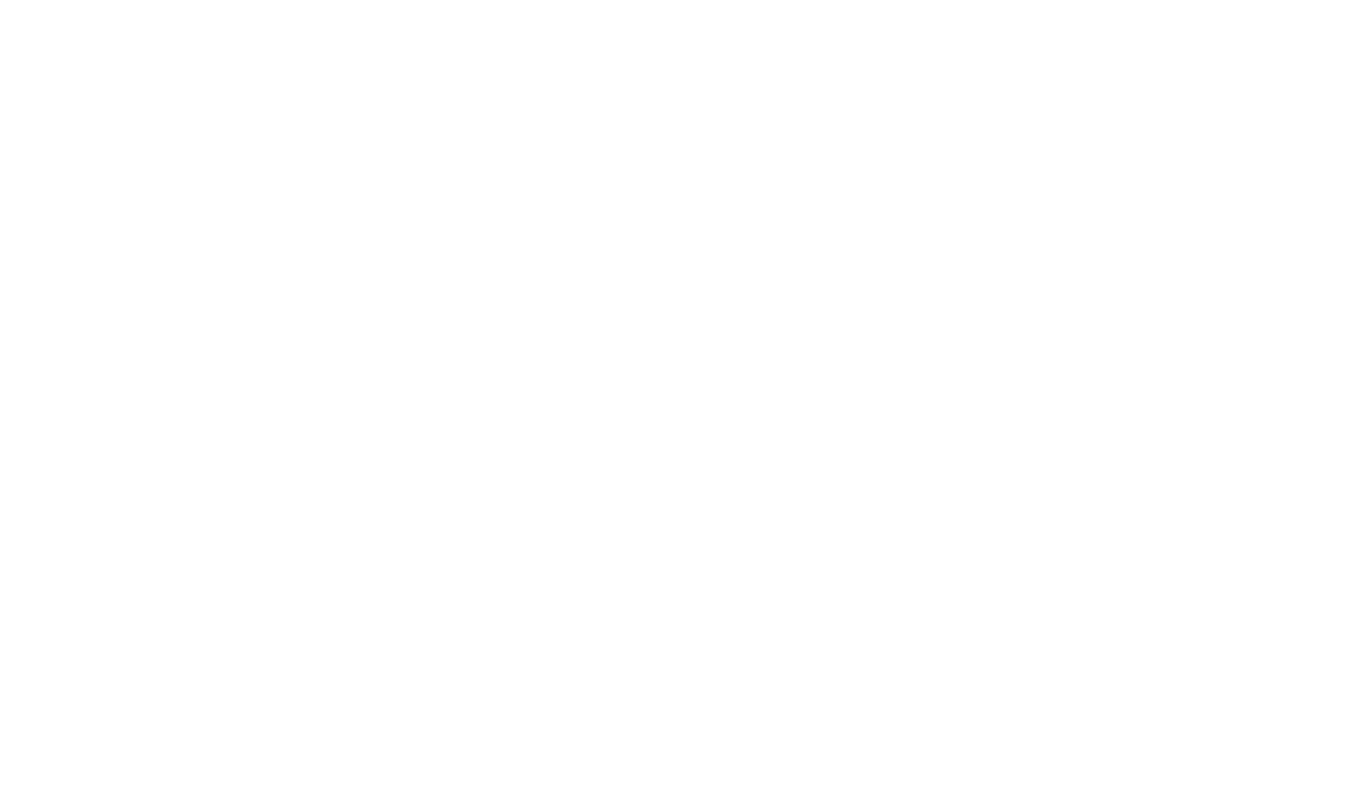
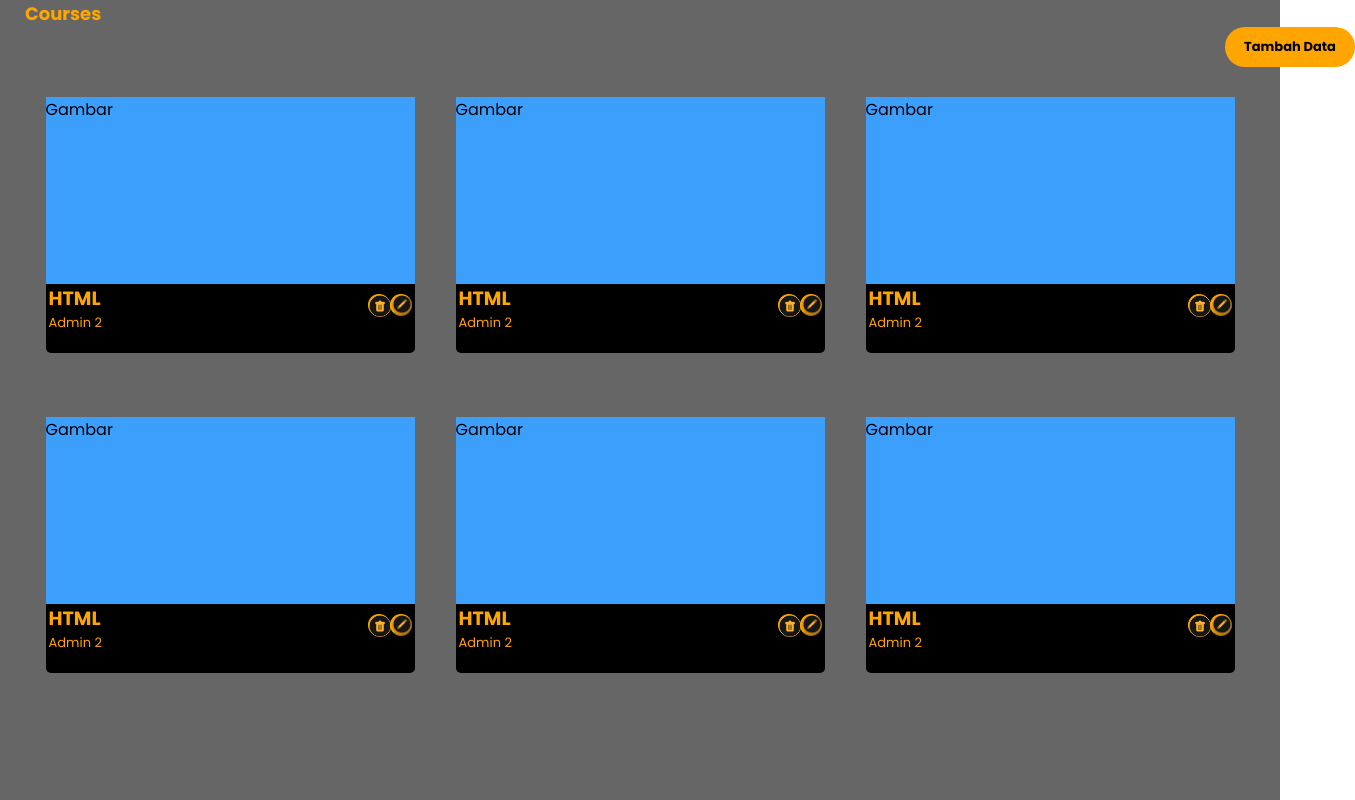
Before and after one commit to rg-km/final-project-engineering-49, a React (Create React App) app in the folder FE/lms49-app/: page /ListMateriAdmin in a window 1280 px wide. Before the commit this address had no page. Shown: the whole page, 1355 px wide, since content can reach past the window. Built offline with nearby package versions, Linux system fonts and the light colour scheme.

Commit message:
add Component Admin

```diff
--- a/FE/lms49-app/src/App.js
+++ b/FE/lms49-app/src/App.js
@@ -23,6 +23,7 @@
           <Route path="/" element={<StudentDashboard />} />
           <Route path="/ListMateriStudent" element={<ListMateriStudent />} />
           <Route path="/detailmateristudent/:id" element={<DetailMateriStudent />} />
+          <Route path="ListMateriAdmin" element={<ListMateriAdmin />} />
         </Routes>
       </Router>
     );
--- a/FE/lms49-app/src/Component/Admin/ListMateriAdmin.js
+++ b/FE/lms49-app/src/Component/Admin/ListMateriAdmin.js
@@ -1,5 +1,7 @@
 import React from "react";
 import "./Style/ListMateriAdmin.css";
+import DeleteIcon from "../../Assets/del_butt.png";
+import EditIcon from "../../Assets/edit_butt.png";
 
 function ListMateriAdmin() {
   return (
@@ -23,8 +25,12 @@
               <text className="subTitle2">Admin 2</text>
             </div>
             <div>
-                  <button className="button1"></button>
-                  <button className="button2"></button>
+              <button className="button1">
+              <img src={DeleteIcon} alt="delete" />
+               </button>
+              <button className="button2">
+              <img src={EditIcon} alt="edit" />
+              </button>
             </div>
           </div>
         </div>
@@ -36,8 +42,12 @@
               <text className="subTitle2">Admin 2</text>
             </div>
             <div>
-                  <button className="button1"></button>
-                  <button className="button2"></button>
+              <button className="button1">
+              <img src={DeleteIcon} alt="delete" />
+               </button>
+              <button className="button2">
+              <img src={EditIcon} alt="edit" />
+              </button>
             </div>
           </div>
         </div>
@@ -49,8 +59,12 @@
               <text className="subTitle2">Admin 2</text>
             </div>
             <div>
-                  <button className="button1"></button>
-                  <button className="button2"></button>
+            <button className="button1">
+              <img src={DeleteIcon} alt="delete" />
+               </button>
+              <button className="button2">
+              <img src={EditIcon} alt="edit" />
+              </button>
             </div>
           </div>
         </div>
@@ -62,8 +76,12 @@
               <text className="subTitle2">Admin 2</text>
             </div>
             <div>
-                  <button className="button1"></button>
-                  <button className="button2"></button>
+            <button className="button1">
+              <img src={DeleteIcon} alt="delete" />
+               </button>
+              <button className="button2">
+              <img src={EditIcon} alt="edit" />
+              </button>
             </div>
           </div>
         </div>
@@ -75,8 +93,12 @@
               <text className="subTitle2">Admin 2</text>
             </div>
             <div>
-                  <button className="button1"></button>
-                  <button className="button2"></button>
+            <button className="button1">
+              <img src={DeleteIcon} alt="delete" />
+               </button>
+              <button className="button2">
+              <img src={EditIcon} alt="edit" />
+              </button>
             </div>
           </div>
         </div>
@@ -88,8 +110,12 @@
               <text className="subTitle2">Admin 2</text>
             </div>
             <div>
-                  <button className="button1"></button>
-                  <button className="button2"></button>
+            <button className="button1">
+              <img src={DeleteIcon} alt="delete" />
+               </button>
+              <button className="button2">
+              <img src={EditIcon} alt="edit" />
+              </button>
             </div>
           </div>
         </div>
--- a/FE/lms49-app/src/Component/Admin/Style/ListMateriAdmin.css
+++ b/FE/lms49-app/src/Component/Admin/Style/ListMateriAdmin.css
@@ -11,33 +11,21 @@
 
 .button {
   background-color: orange;
-    /*padding: 10px;
+  padding: 10px;
   border-radius: 20px;
   width: 130px;
-    border-width: 0ch;*/
-    font-size: small;
-    font-weight: bold;
-    color: rgb(43, 42, 41);
-    margin-left: 1200px;
-    place-items: right;
-    /* display: inline-block; */
-    margin-bottom: 30px;
+  border-width: 0ch;
 }
 
 .text {
   font-size: large;
   font-weight: bold;
-    color: orange;
-
 }
 
 .textButton {
-
   font-size: small;
   font-weight: bold;
   color: #000;
-
-
 }
 
 .container {
@@ -99,25 +87,23 @@
 }
 
 .button1 {
-    /*height: 22px;
+  height: 22px;
   width: 22px;
   border-radius: 50px;
   border-color: orange;
   background-color: #000;
-    border-width: 1.5px;*/
-    background-color:orange;
-    font-size: small;
-    font-weight: bold;
-    color: rgb(37, 37, 36);
+  border-width: 1.5px;
 }
 .button2 {
-    /*border-color: orange;
   height: 22px;
   width: 22px;
   border-radius: 50px;
-    border-width: 1.5px;*/
-    background-color:orange;
-    font-size: small;
-    font-weight: bold;
-    color: rgb(26, 25, 25);
+  border-color: orange;
+  background-color: #000;
+  border-width: 1.5px;
 }
+
+ img {
+    width: 22px;
+    height: 22px;
+}
```
Also changed, not shown: FE/lms49-app/src/Assets/del_butt.png (added), FE/lms49-app/src/Assets/edit_butt.png (added). Lines whose indentation alone changed are shown as unchanged.
